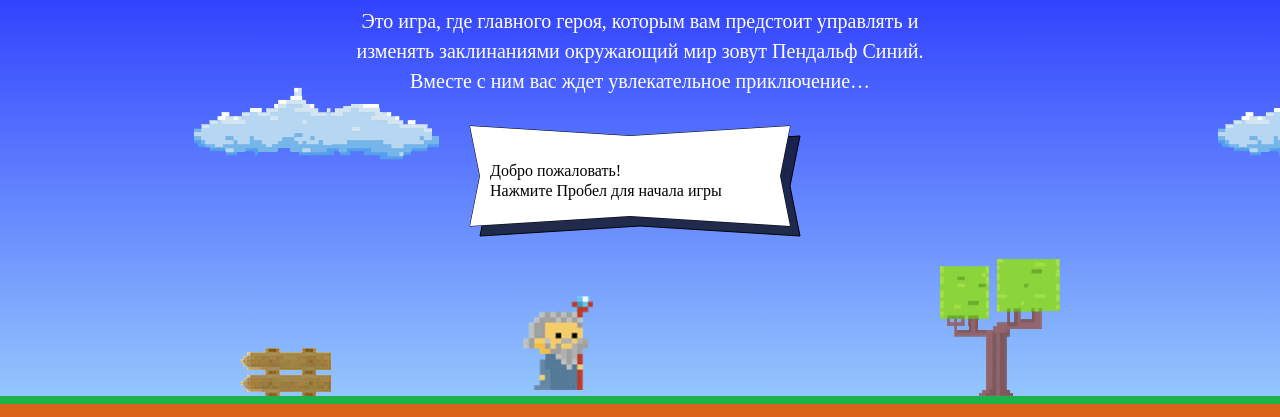
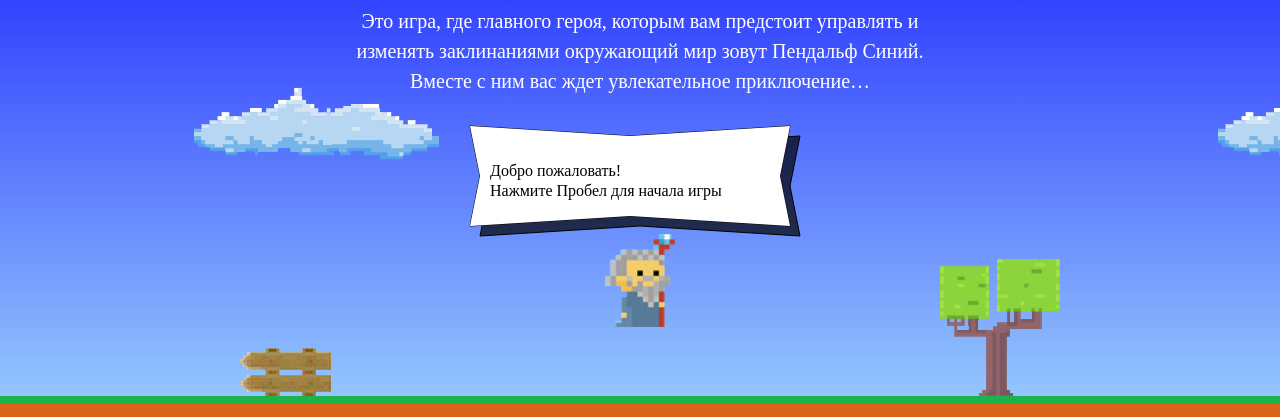
Before and after one commit to stigsanek/code-and-magick, a website: page index.html in a window 1280 px wide. Shown: the part 203-620 px from the top of the page. Drawn offline with Linux system fonts and the light colour scheme; a web font is replaced by a local one.

Commit message:
Добавляет начальные координаты мага

```diff
--- a/index.html
+++ b/index.html
@@ -202,10 +202,20 @@
   var getWizardHeight = function (wizardWidth) {
 
     var wizardHeight = 1.337 * wizardWidth;
-
     return wizardHeight;
   };
 
+  var getWizardX = function (width) {
+
+    var wizardPositionX = (width - wizardWidth) / 2;
+    return wizardPositionX;
+  };
+
+  var getWizardY = function (height) {
+
+    var wizardPositionY = (height - getWizardHeight(wizardWidth)) * 2 / 3;
+    return wizardPositionY;
+  };
 
 </script>
 <script src="js/game.js"></script>
```
